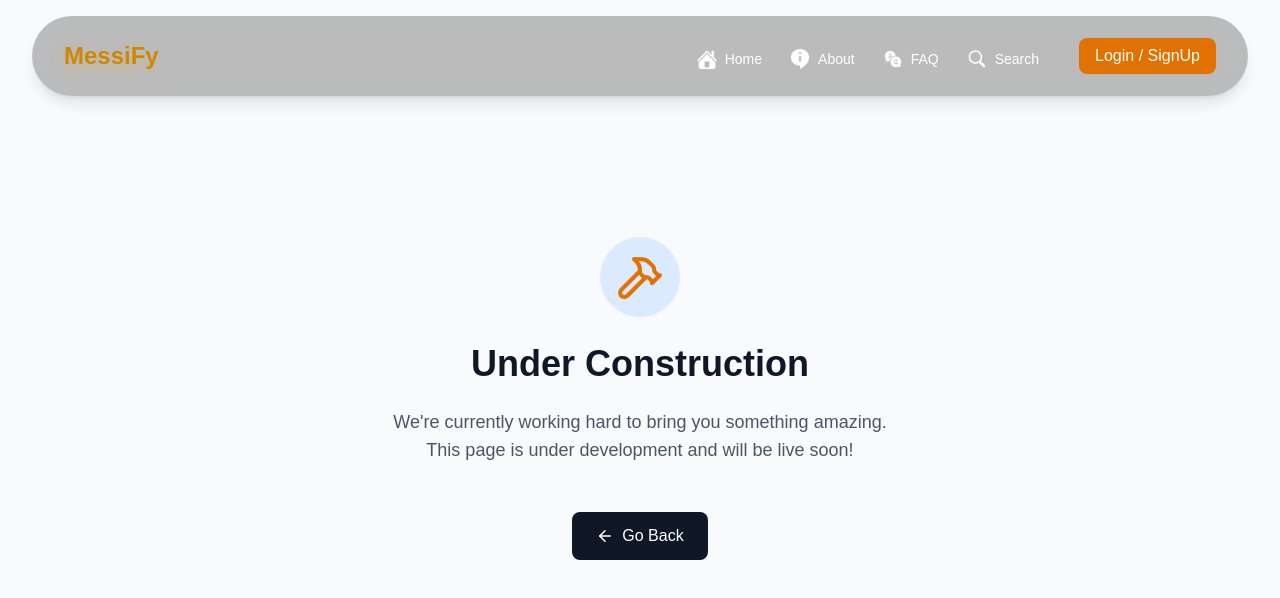
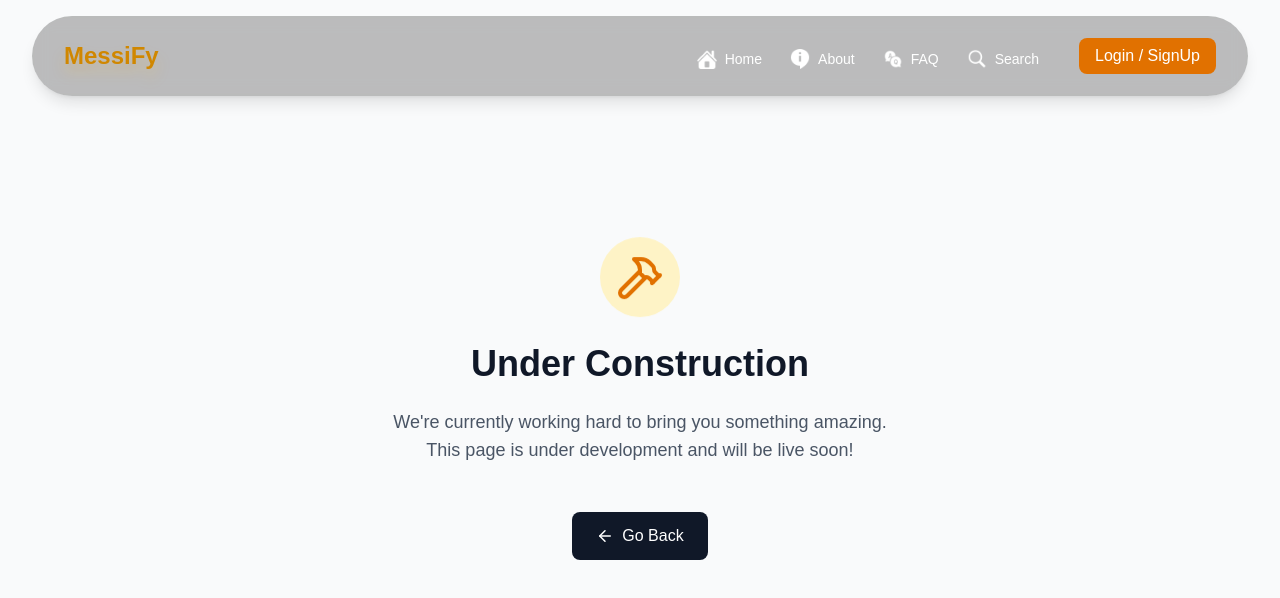
Before and after one commit to sourav-sahoo2005/Messify, a React (Vite) app: page /mess/0 in a window 1280 px wide. Shown: the top 598 px of the page. Built offline with nearby package versions, Linux system fonts and the light colour scheme; a web font is replaced by a local one.

Commit message:
minor changes in under developement

```diff
--- a/src/Components/ErrorPage/UnderDevelope.jsx
+++ b/src/Components/ErrorPage/UnderDevelope.jsx
@@ -3,11 +3,11 @@ import { Hammer, ArrowLeft } from 'lucide-react';
 
 const UnderDevelope = () => {
     return (
-   <div className="min-h-screen flex flex-col items-center justify-center bg-gray-50 px-4">
+        <div className="min-h-screen flex flex-col items-center justify-center bg-gray-50 px-4 ">
             <div className="text-center space-y-6 max-w-lg">
                 {/* Icon/Illustration */}
                 <div className="flex justify-center">
-          <div className="p-4 bg-blue-100 rounded-full animate-bounce">
+                    <div className="p-4 bg-amber-100 rounded-full animate-bounce">
                         <Hammer size={48} className="text-amber-600" />
                     </div>
                 </div>
@@ -18,8 +18,6 @@ const UnderDevelope = () => {
                     We're currently working hard to bring you something amazing.
                     This page is under development and will be live soon!
                 </p>
-
-
 
                 {/* Action Buttons */}
                 <div className="pt-6">
```
Lines whose indentation alone changed are shown as unchanged.
